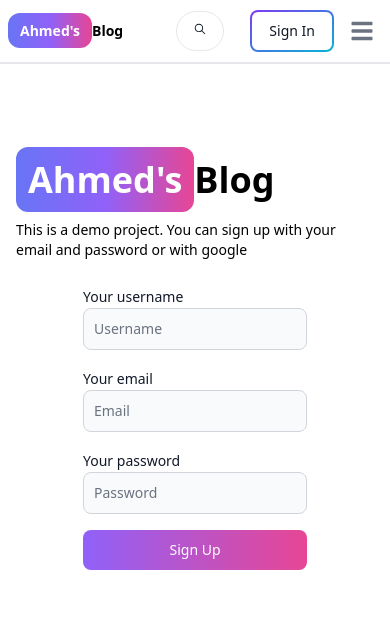
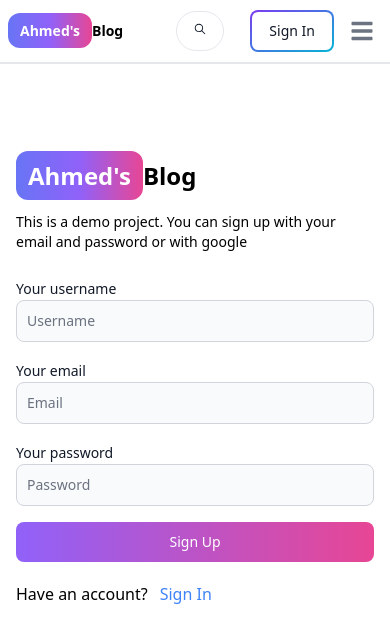
Before and after one commit to ahmedbjd/MERN_Blog, a React (Vite) app in the folder client/: page /sign-up in a window 390 px wide. Shown: the top 642 px of the page. Built offline with nearby package versions, Linux system fonts and the light colour scheme.

Commit message:
add fonctionnality of signup page

```diff
--- a/client/package.json
+++ b/client/package.json
@@ -10,6 +10,7 @@
     "preview": "vite preview"
   },
   "dependencies": {
+    "axios": "^1.6.8",
     "flowbite-react": "^0.7.5",
     "react": "^18.2.0",
     "react-dom": "^18.2.0",
--- a/client/src/pages/SignUp.jsx
+++ b/client/src/pages/SignUp.jsx
@@ -1,43 +1,100 @@
-import { Button, Label, TextInput } from 'flowbite-react'
-import React from 'react'
-import { Link } from 'react-router-dom'
+import { Alert, Button, Label, Spinner, TextInput } from 'flowbite-react'
+import React, { useState } from 'react'
+import { Link, useNavigate } from 'react-router-dom'
+import axios from 'axios'
 
 const SignUp = () => {
+
+  const [formData, setFormData] = useState({});
+  const [errorMessage, setErrorMessage] = useState('');
+  const [isloading, setIsloading] = useState(false);
+  const navigate = useNavigate();
+
+  const handleChange = (e) => {
+    setFormData({...formData, [e.target.id] : e.target.value.trim()})
+  }
+
+  const handleSubmit = async (e) => {
+    e.preventDefault();
+    if (!formData.username || !formData.email || !formData.password){
+      return setErrorMessage("Please fill out all fields");
+    }
+    try {
+      setErrorMessage(null);
+      setIsloading(true);
+      const response = await axios.post('http://localhost:4000/api/auth/signup', formData);
+      console.log('Response', response);
+      if (response.data.success === false){
+        return setErrorMessage(response.data.message)
+      }
+      if (response.data.msg === 'Signup successful'){
+        navigate('/sign-in');
+      }
+    } catch (error) {
+        console.log('Error submit data', error);
+  if (error.response && error.response.data && error.response.data.message) {
+    if (error.response.data.message.includes('duplicate key error')) {
+      return setErrorMessage('Username or email is already in use.');
+    }
+    // Handle other error messages
+    return setErrorMessage(error.response.data.message);
+  }
+    } finally {
+    setIsloading(false);
+  }
+  }
+
   return (
     <div className='min-h-screen mt-20'>
-     <div className='max-w-4xl p-4 flex flex-col mx-auto md:flex-row items-center gap-6 max-md:w-full'>
-           <div className='flex-1'>
-        <Link to='/' className='font-semibold dark:text-white whitespace-nowrap text-4xl'>
+     <div className='max-w-4xl p-4 flex flex-col mx-auto md:flex-row items-center gap-6'>
+           <div className='flex-1 w-full'>
+        <Link to='/' className='font-semibold dark:text-white whitespace-nowrap text-4xl max-sm:text-2xl'>
         <span className='bg-gradient-to-r from-indigo-500 via-purple-500 to-pink-500 rounded-xl py-2 px-3 text-white'>Ahmed's</span>
         <span>Blog</span>
       </Link>
        <p className='mt-5 text-sm'>This is a demo project. You can sign up with your email and password or with google</p>
       </div>
-      <div className='flex-1'>
-        <form className='flex flex-col gap-4'>
+      <div className='flex-1 w-full'>
+        <form className='flex flex-col gap-4' onSubmit={handleSubmit}>
           <div>
             <Label value='Your username' />
             <TextInput
               placeholder='Username'
               type='text'
+              id='username'
+              onChange={handleChange}
+
             />
           </div>
           <div>
             <Label value='Your email' />
             <TextInput
               placeholder='Email'
-              type='text'
+              type='email'
+              id='email'
+              onChange={handleChange}
+
             />
           </div>
           <div>
             <Label value='Your password' />
             <TextInput
               placeholder='Password'
-              type='text'
+              type='password'
+              id='password'
+              onChange={handleChange}
+
             />
           </div>
-          <Button gradientDuoTone='purpleToPink' type='submit'>Sign Up</Button>
+          <Button gradientDuoTone='purpleToPink' type='submit' disabled={isloading}>{isloading ? (<><Spinner size='sm' /> <span className='pl-3'>Loading...</span></> ) : 'Sign Up'}</Button>
         </form>
+        <div className='flex gap-3 mt-5'>
+          <span>Have an account?</span>
+          <Link to='sign-in' className='text-blue-500'>Sign In</Link>
+        </div>
+        {errorMessage && (
+          <Alert className='mt-5' color='failure'>{errorMessage}</Alert>
+        )}
       </div>
      </div>
     </div>
```
Also changed, not shown: 1 other file (tests, documents, lock files or other folders).
